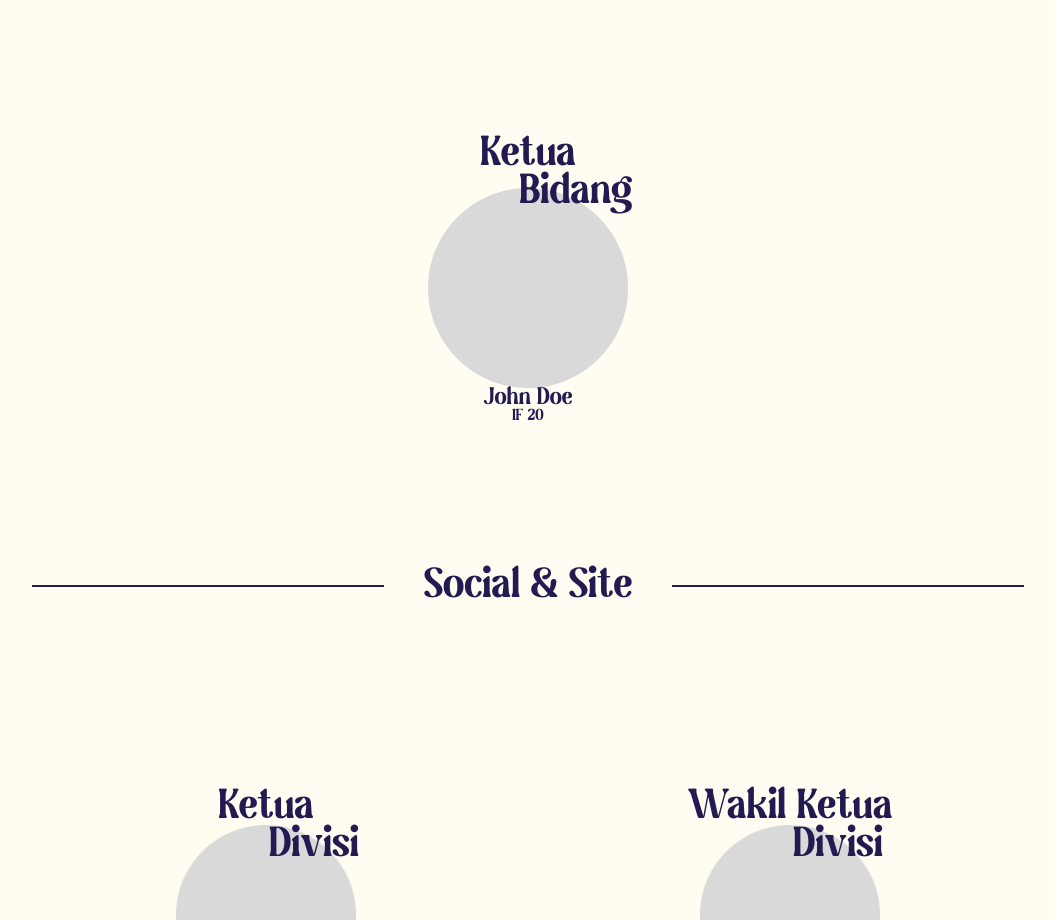
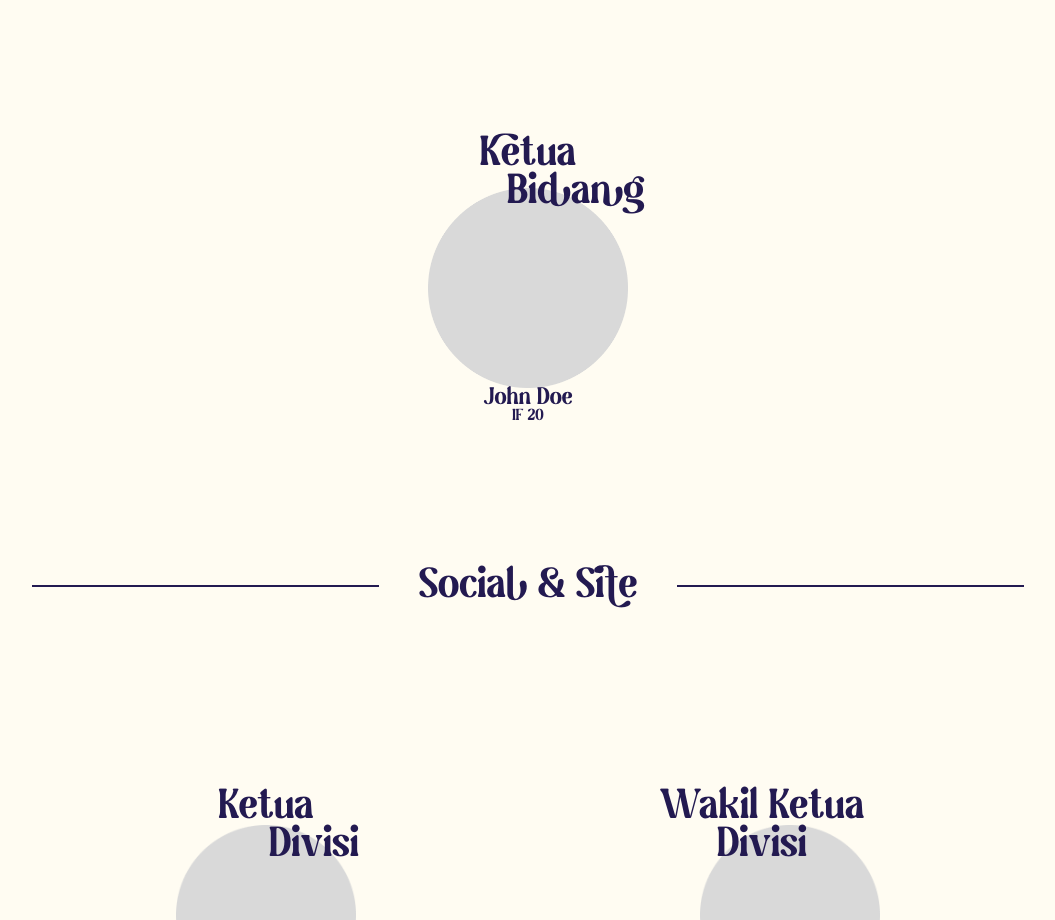
Before and after one commit to KATITB22/site-fe, a React (Vite) app: page /divisi-it in a window 1280 px wide. Shown: the top 920 px of the page, without its empty margins (112-1167 px from the left). Built offline with nearby package versions, Linux system fonts and the light colour scheme.

Commit message:
fix: font ligature

```diff
--- a/src/containers/OrganogramDivisiIT.tsx
+++ b/src/containers/OrganogramDivisiIT.tsx
@@ -19,8 +19,8 @@ const OrganogramDivisiIT: React.FC<OrganogramDivisiITProps> = ({
         {' '}
         <CardRole
           className="text-heading xs:px-10"
-          firstRole="Ketua"
-          secondRole="Bidang"
+          firstRole="etua"
+          secondRole="Biag"
           name="John Doe"
           jurusan="IF 20"
           avatarSize={200}
@@ -37,7 +37,7 @@ const OrganogramDivisiIT: React.FC<OrganogramDivisiITProps> = ({
           {' '}
           <div className="bg-[#231A51] w-100 h-0.5 flex-grow"></div>
           <RoleText className="xs:text-subHeading md:text-heading flex-shrink">
-            Social & Site
+            Socia & Sie
           </RoleText>
           <div className="bg-[#231A51] w-100 h-0.5 flex-grow "></div>
         </div>
@@ -74,9 +74,9 @@ const OrganogramDivisiIT: React.FC<OrganogramDivisiITProps> = ({
               textRoleSize="xs:text-subHeading md:text-heading "
               textNameSize="xs:text-body md:text-subHeading"
               textJurusanSize="xs:text-caption md:text-body"
-              classNameSecond="xs:indent-10 md:indent-24"
+              classNameSecond="xs:indent-5 md:indent-0"
               isDarkMode={isDarkMode}
-              classRole="xs:mb-10 md:mb-0"
+              classRole="xs:mb-10 xs:pr-14 xs: md:mb-0"
             />
           </div>
         </div>
--- a/src/containers/OrganogramSection.tsx
+++ b/src/containers/OrganogramSection.tsx
@@ -15,15 +15,15 @@ const OrganogramSection: React.FC<OrganogramSectionProps> = ({
         {' '}
         <CardRole
           className="text-heading xs:px-10"
-          firstRole="Ketua"
-          secondRole="Pelaksana"
+          firstRole="etua"
+          secondRole="elaksan"
           name="John Doe"
           jurusan="IF 20"
           avatarSize={200}
           textRoleSize="text-heading"
           textNameSize="text-subHeading"
           textJurusanSize="text-body"
-          classNameSecond="xs:indent-24 md:indent-24 pb-4"
+          classNameSecond="xs:indent-36 md:indent-36 pb-4"
           isDarkMode={isDarkMode}
         />
       </div>
@@ -35,7 +35,7 @@ const OrganogramSection: React.FC<OrganogramSectionProps> = ({
             className="xs:text-subHeading md:text-heading flex-shrink "
             isDarkMode={isDarkMode}
           >
-            Kesekjenan
+            esekjena
           </RoleText>
           <div className="bg-[#F5ECCB] w-100 h-0.5 flex-grow "></div>
         </div>
```
